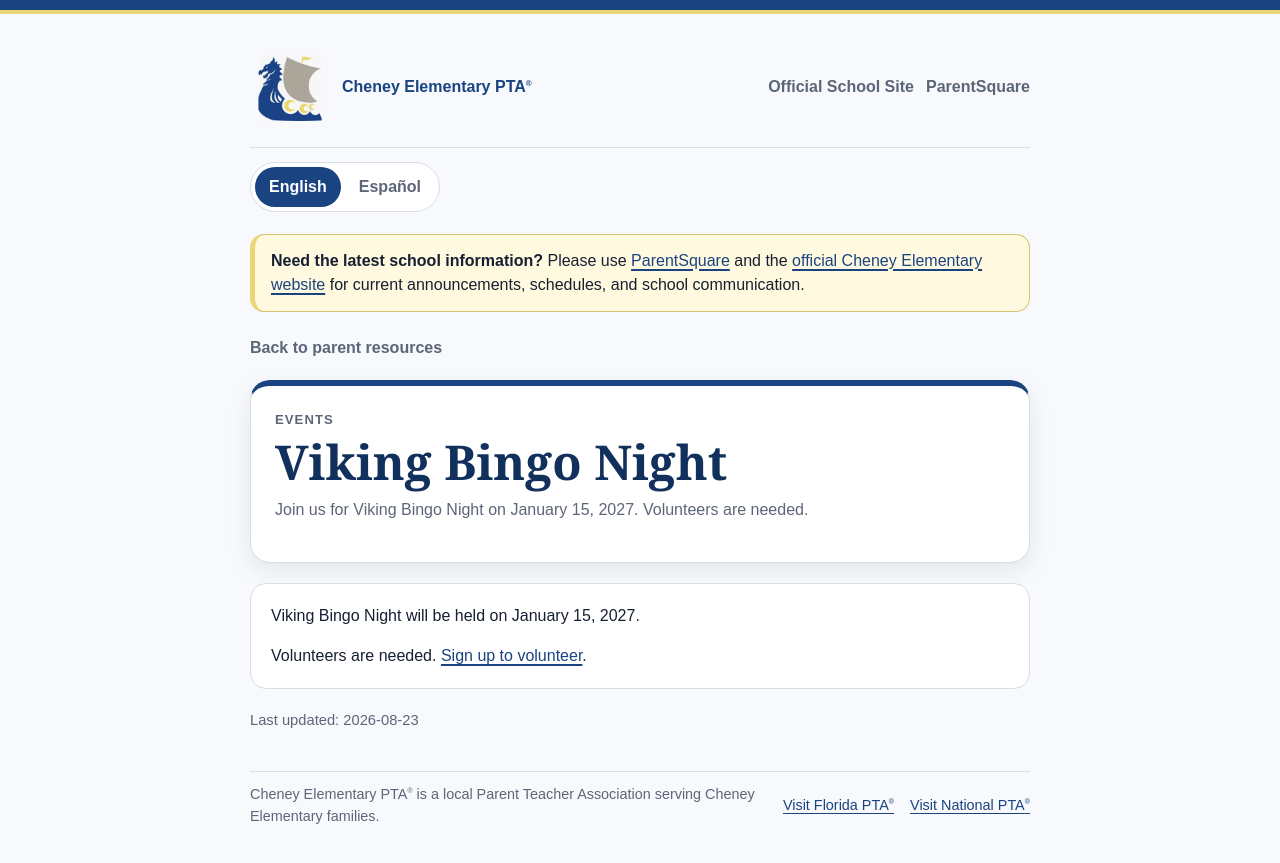
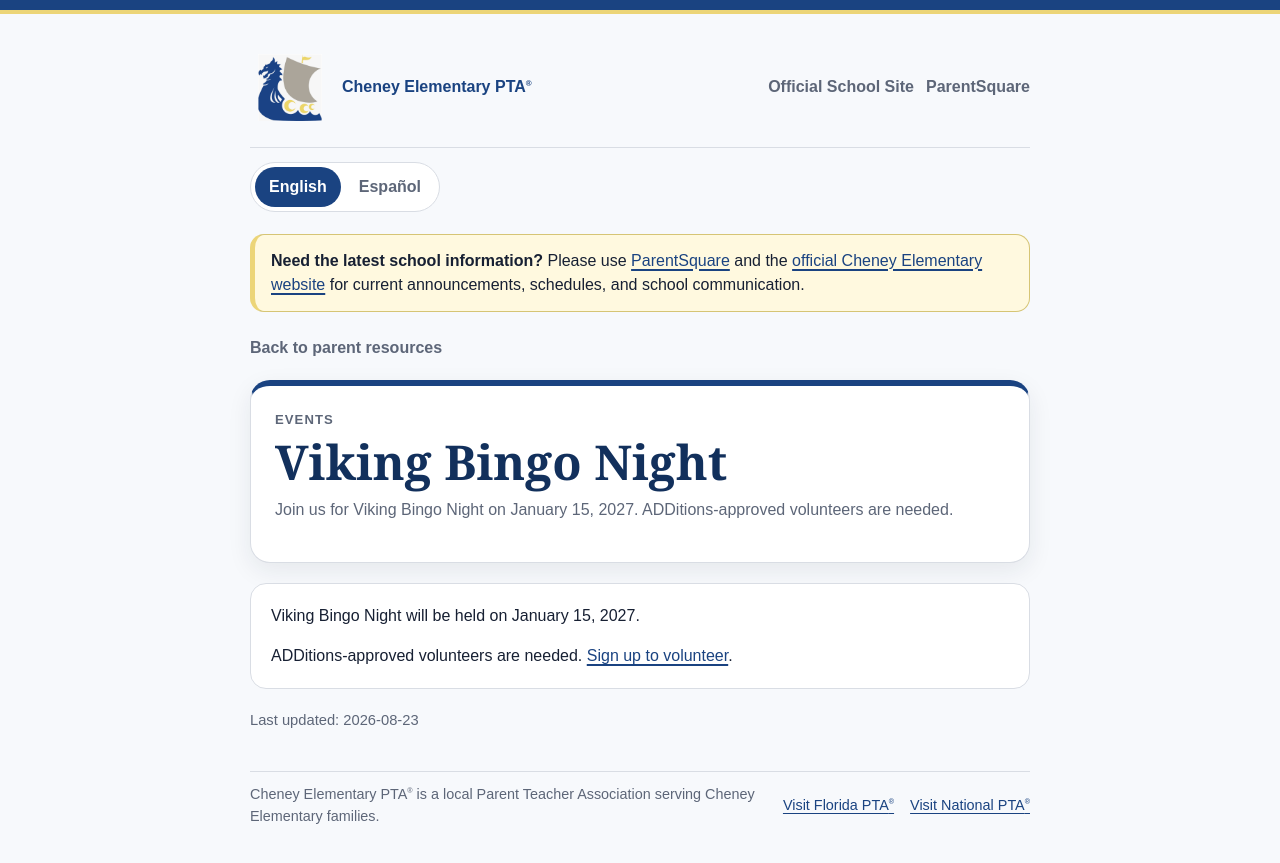
Before and after one commit to matthewtckr/cheneypta, a Jekyll site: the page built from _resources/viking-bingo-night.md, in a window 1280 px wide. Shown: the top 863 px of the page. Built offline with Jekyll 4.4.1, drawn with Linux system fonts in a browser that asks for light colours.

Commit message:
Require ADDitions approval for Bingo volunteers

```diff
--- a/_resources/viking-bingo-night.md
+++ b/_resources/viking-bingo-night.md
@@ -1,8 +1,8 @@
 ---
 title: Viking Bingo Night
 title_es: Noche de Bingo Viking
-description: Join us for Viking Bingo Night on January 15, 2027. Volunteers are needed.
-description_es: Acompáñenos en la Noche de Bingo Viking el 15 de enero de 2027. Se necesitan voluntarios.
+description: Join us for Viking Bingo Night on January 15, 2027. ADDitions-approved volunteers are needed.
+description_es: Acompáñenos en la Noche de Bingo Viking el 15 de enero de 2027. Se necesitan voluntarios aprobados por ADDitions.
 category: Events
 category_es: Eventos
 order: 52
@@ -11,9 +11,9 @@ last_updated: 2026-08-23
 content_en: |
   Viking Bingo Night will be held on January 15, 2027.
 
-  Volunteers are needed. [Sign up to volunteer](https://docs.google.com/forms/d/e/1FAIpQLSdlW62wqweUUNiAnInQbm8xNcUZqiofY-AYost5VVjnRDsrFg/viewform).
+  ADDitions-approved volunteers are needed. [Sign up to volunteer](https://docs.google.com/forms/d/e/1FAIpQLSdlW62wqweUUNiAnInQbm8xNcUZqiofY-AYost5VVjnRDsrFg/viewform).
 content_es: |
   La Noche de Bingo Viking se llevará a cabo el 15 de enero de 2027.
 
-  Se necesitan voluntarios. [Inscríbase como voluntario](https://docs.google.com/forms/d/e/1FAIpQLSdlW62wqweUUNiAnInQbm8xNcUZqiofY-AYost5VVjnRDsrFg/viewform).
+  Se necesitan voluntarios aprobados por ADDitions. [Inscríbase como voluntario](https://docs.google.com/forms/d/e/1FAIpQLSdlW62wqweUUNiAnInQbm8xNcUZqiofY-AYost5VVjnRDsrFg/viewform).
 ---
```
